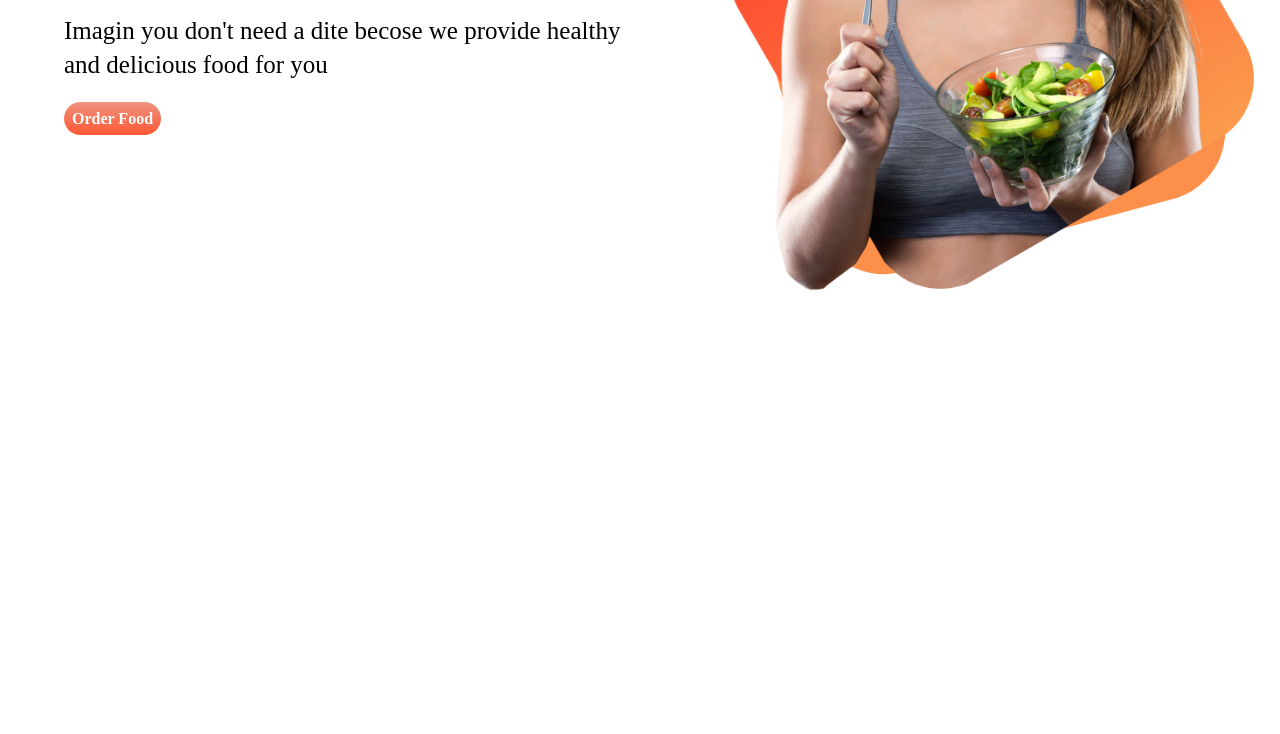
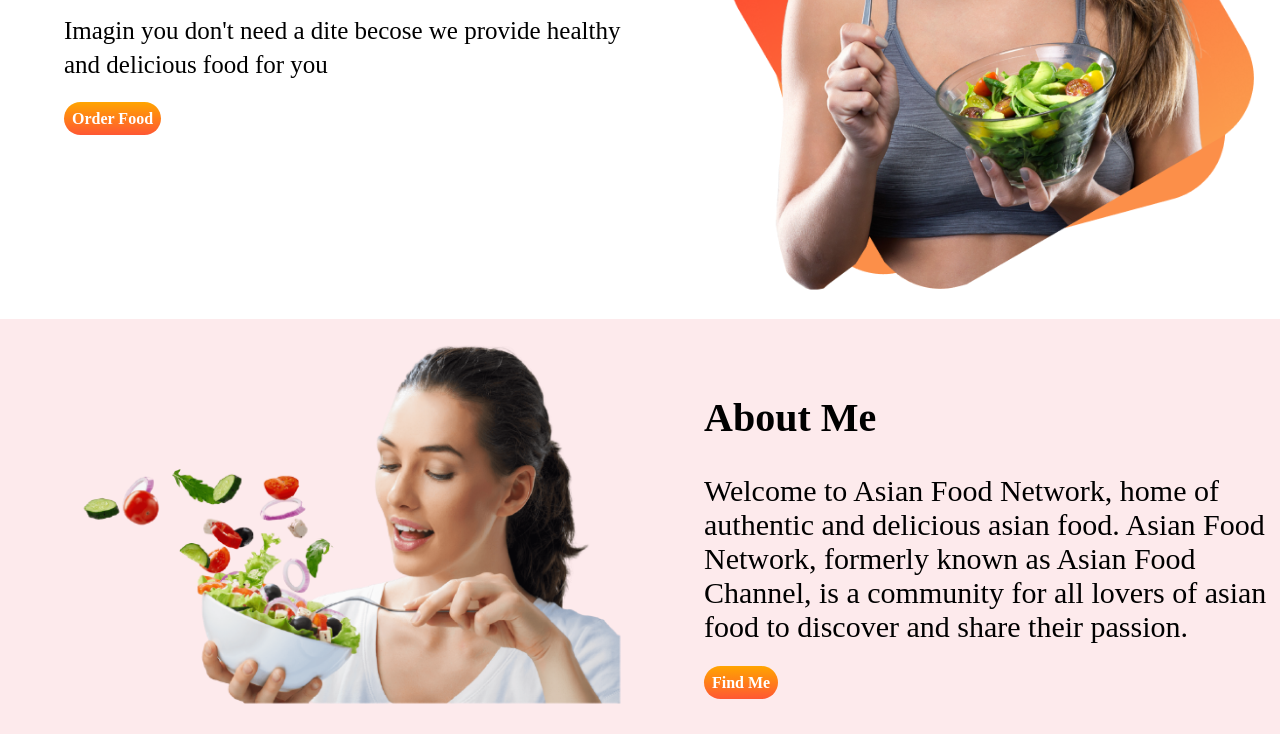
Before and after one commit to rubel1997/My-Food-Web-Site, a plain HTML site: page index.html in a window 1280 px wide. Shown: the part 339-1073 px from the top of the page. Before the commit the page ends 800 px from the top, so only its background shows below. Drawn offline with Linux system fonts and the light colour scheme; a web font is replaced by a local one.

Commit message:
added middle area

```diff
--- a/index.html
+++ b/index.html
@@ -26,6 +26,23 @@
         </div>
     </section>
 
+
+    <section class="middle-area">
+        <div class="half-width"> <img
+                src="images/female/38-387173_supplement-nutrient-dietary-eating-food-free-download-nutrition-removebg-preview.png"
+                alt="">
+        </div>
+        <div class="half-width">
+            <h1>About Me</h1>
+            <p>Welcome to Asian Food Network, home of authentic and delicious asian food. Asian Food Network, formerly
+                known
+                as
+                Asian Food Channel, is a community for all lovers of asian food to discover and share their passion.</p>
+            <a class="link-button" target="_blank" href="https://www.facebook.com/">Find Me</a>
+
+        </div>
+    </section>
+
 </body>
 
 </html>
--- a/style.css
+++ b/style.css
@@ -27,16 +27,22 @@ p {
 .banner-area {
     display: flex;
     align-items: center;
-
-
 }
 
 
 .link-button {
     text-decoration: none;
-    background-image: linear-gradient(#ED937F, #FF5733);
+    background-image: linear-gradient(orange, #FF5733);
     padding: 8px;
     border-radius: 20px;
     color: white;
     font-weight: 700;
 }
+
+.middle-area {
+    display: flex;
+    align-items: center;
+    background-image: url(images/shapes/Frame\ 58.jpg);
+    background-repeat: no-repeat;
+    background-position: right;
+}
```
